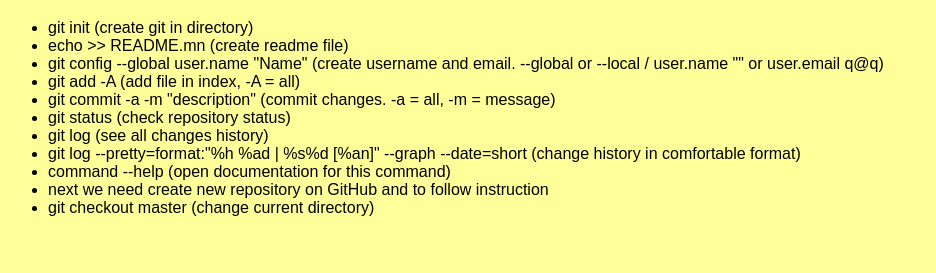
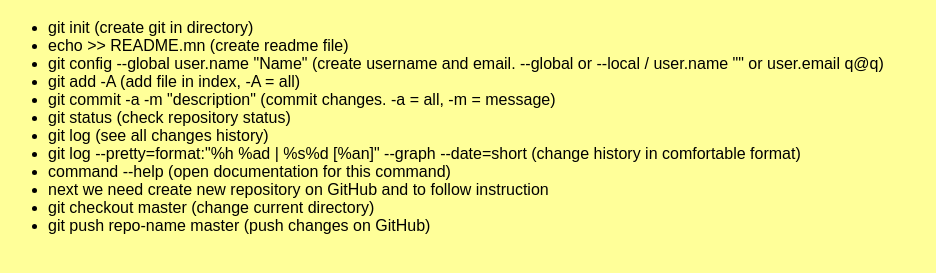
Before and after one commit to vladlendv/test, a plain HTML site: page index.html in a window 1280 px wide. Shown: the part 61-334 px from the top of the page, without its empty margins (0-936 px from the left). Drawn offline with Linux system fonts and the light colour scheme.

Commit message:
1 new item

```diff
--- a/index.html
+++ b/index.html
@@ -20,6 +20,7 @@
 		<li>command --help (open documentation for this command)</li>
 		<li>next we need create new repository on GitHub and to follow instruction</li>
 		<li>git checkout master (change current directory)</li>
+		<li>git push repo-name master (push changes on GitHub)</li>
 	</ul>
 </body>
 </html>
```
